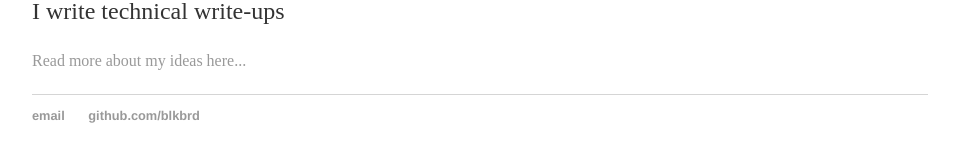
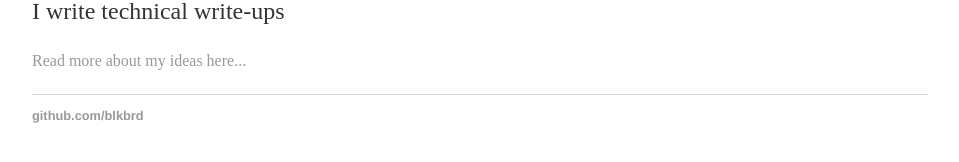
Before and after one commit to blkbrd/blkbrd.github.io, a Jekyll site: the page built from index.html, in a window 1280 px wide. Shown: the part 542-704 px from the top of the page, without its empty margins (160-1119 px from the left). Built offline with Jekyll 4.4.1, drawn with Linux system fonts in a browser that asks for light colours.

Commit message:
Update default.html

```diff
--- a/_layouts/default.html
+++ b/_layouts/default.html
@@ -21,8 +21,7 @@
 
 			</div><!-- /.container -->
 			<footer>
-	    		<ul>
-	        		<li><a href="mailto:halalkityyxx@gmail.com">email</a></li>
+	    			<ul>
 	        		<li><a href="https://github.com/blkbrd">github.com/blkbrd</a></li>
 				</ul>
 			</footer>
```
